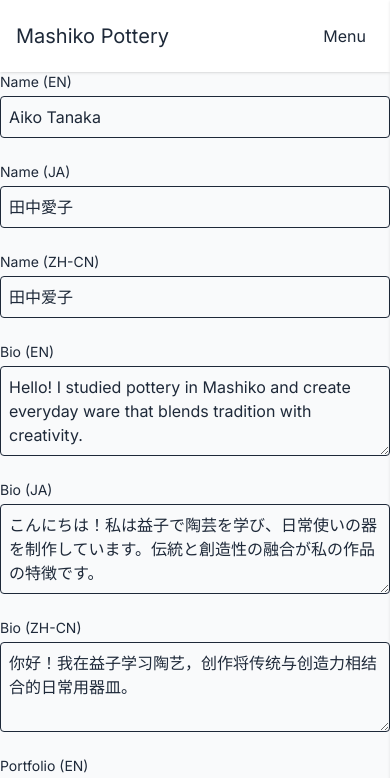
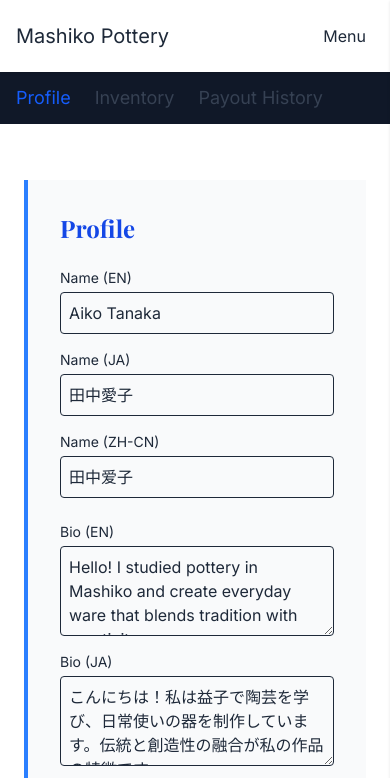
Before and after one commit to damienteo/mashiko-pottery, a Next.js app: page /en/seller/profile in a window 390 px wide. Shown: the top 778 px of the page. Built offline with nearby package versions, Linux system fonts and the light colour scheme; no server answers.

Commit message:
Add Seller layout

```diff
--- a/src/app/[locale]/admin/AdminLayoutClient.tsx
+++ b/src/app/[locale]/admin/AdminLayoutClient.tsx
@@ -2,9 +2,6 @@
 import React from "react";
 import Link from "next/link";
 import { useTranslations, useLocale } from "next-intl";
-import { Provider } from "react-redux";
-import { store } from "@/store/store";
-
 interface AdminLayoutClientProps {
   children: React.ReactNode;
 }
@@ -17,7 +14,6 @@ export default function AdminLayoutClient({
   const t = useTranslations("admin");
 
   return (
-    <Provider store={store}>
     <div className="min-h-screen bg-gray-50 flex flex-col">
       <header className="bg-gray-900 text-white py-3 shadow-md">
         <nav className="max-w-7xl mx-auto px-4 flex space-x-6">
@@ -43,6 +39,5 @@ export default function AdminLayoutClient({
       </header>
       <main className="flex-1 p-6 bg-white">{children}</main>
     </div>
-    </Provider>
   );
 }
--- /dev/null
+++ b/src/app/[locale]/seller/SellerLayoutClient.tsx
@@ -0,0 +1,51 @@
+"use client";
+
+import React from "react";
+import Link from "next/link";
+import { useLocale, useTranslations } from "next-intl";
+import { usePathname } from "next/navigation";
+
+interface SellerLayoutClientProps {
+  children: React.ReactNode;
+}
+
+export default function SellerLayoutClient({
+  children,
+}: SellerLayoutClientProps) {
+  const locale = useLocale();
+  const t = useTranslations("seller.nav");
+  const path = usePathname();
+  const base = `/${locale}/seller`;
+
+  const navItems = [
+    { href: `${base}/profile`, label: t("profile") },
+    { href: `${base}/inventory`, label: t("inventory") },
+    { href: `${base}/payouts`, label: t("payoutHistory") },
+  ];
+
+  return (
+    <div className="min-h-screen bg-gray-50 flex flex-col">
+      <header className="bg-gray-900 text-white py-3 shadow-md">
+        <nav className="max-w-7xl mx-auto px-4 flex space-x-6">
+          {navItems.map(({ href, label }) => {
+            const isActive = path === href;
+            return (
+              <Link
+                key={href}
+                href={href}
+                className={`text-lg font-medium ${
+                  isActive
+                    ? "text-blue-600"
+                    : "text-gray-700 hover:text-blue-500"
+                }`}
+              >
+                {label}
+              </Link>
+            );
+          })}
+        </nav>
+      </header>
+      <main className="flex-1 p-6 bg-white">{children}</main>
+    </div>
+  );
+}
--- /dev/null
+++ b/src/app/[locale]/seller/layout.tsx
@@ -0,0 +1,34 @@
+import type { Metadata } from "next";
+import { routing } from "@/i18n/routing";
+import { getTranslations } from "next-intl/server";
+
+import SellerLayoutClient from "./SellerLayoutClient";
+
+export const dynamic = "force-dynamic";
+
+export function generateStaticParams() {
+  return routing.locales.map((locale) => ({ locale }));
+}
+
+export async function generateMetadata({
+  params,
+}: {
+  params: { locale: string };
+}): Promise<Metadata> {
+  const t = await getTranslations({
+    locale: params.locale,
+    namespace: "meta.seller.profile",
+  });
+  return {
+    title: t("title"),
+    description: t("description"),
+  };
+}
+
+export default function SellerLayout({
+  children,
+}: {
+  children: React.ReactNode;
+}) {
+  return <SellerLayoutClient>{children}</SellerLayoutClient>;
+}
--- a/src/app/[locale]/seller/profile/SellerProfileClient.tsx
+++ b/src/app/[locale]/seller/profile/SellerProfileClient.tsx
@@ -114,7 +114,10 @@ export default function SellerProfileClient() {
   };
 
   return (
+    <div className="mt-8 p-8 max-w-3xl mx-auto space-y-6 bg-gray-50 border-l-4 border-blue-500">
+      <h1 className="text-2xl font-bold text-blue-700">{t("title")}</h1>
       <form onSubmit={handleSubmit(onSubmit)} className="space-y-6">
+        <div className="grid grid-cols-1 md:grid-cols-3 gap-4">
           <div>
             <label className="block text-sm font-medium">
               {t("fields.name")} (EN)
@@ -124,7 +127,9 @@ export default function SellerProfileClient() {
               className="mt-1 block w-full border p-2 rounded"
             />
             {errors.name?.en && (
-          <p className="text-red-600 text-xs mt-1">{errors.name.en.message}</p>
+              <p className="text-red-600 text-xs mt-1">
+                {errors.name.en.message}
+              </p>
             )}
           </div>
           <div>
@@ -136,7 +141,9 @@ export default function SellerProfileClient() {
               className="mt-1 block w-full border p-2 rounded"
             />
             {errors.name?.ja && (
-          <p className="text-red-600 text-xs mt-1">{errors.name.ja.message}</p>
+              <p className="text-red-600 text-xs mt-1">
+                {errors.name.ja.message}
+              </p>
             )}
           </div>
           <div>
@@ -153,7 +160,9 @@ export default function SellerProfileClient() {
               </p>
             )}
           </div>
+        </div>
 
+        <div className="grid grid-cols-1 md:grid-cols-3 gap-4">
           <div>
             <label className="block text-sm font-medium">
               {t("fields.bio")} (EN)
@@ -164,7 +173,9 @@ export default function SellerProfileClient() {
               className="mt-1 block w-full border p-2 rounded"
             />
             {errors.bio?.en && (
-          <p className="text-red-600 text-xs mt-1">{errors.bio.en.message}</p>
+              <p className="text-red-600 text-xs mt-1">
+                {errors.bio.en.message}
+              </p>
             )}
           </div>
           <div>
@@ -177,7 +188,9 @@ export default function SellerProfileClient() {
               className="mt-1 block w-full border p-2 rounded"
             />
             {errors.bio?.ja && (
-          <p className="text-red-600 text-xs mt-1">{errors.bio.ja.message}</p>
+              <p className="text-red-600 text-xs mt-1">
+                {errors.bio.ja.message}
+              </p>
             )}
           </div>
           <div>
@@ -195,7 +208,9 @@ export default function SellerProfileClient() {
               </p>
             )}
           </div>
+        </div>
 
+        <div className="grid grid-cols-1 md:grid-cols-3 gap-4">
           <div>
             <label className="block text-sm font-medium">
               {t("fields.portfolio")} (EN)
@@ -238,6 +253,7 @@ export default function SellerProfileClient() {
               </p>
             )}
           </div>
+        </div>
 
         <div className="flex space-x-4">
           <Button type="submit" variant="primary" disabled={!isValid}>
@@ -252,5 +268,6 @@ export default function SellerProfileClient() {
           </Button>
         </div>
       </form>
+    </div>
   );
 }
--- a/src/locales/en.json
+++ b/src/locales/en.json
@@ -147,6 +147,11 @@
     "error": "An error occurred"
   },
   "seller": {
+    "nav": {
+      "profile": "Profile",
+      "inventory": "Inventory",
+      "payoutHistory": "Payout History"
+    },
     "profile": {
       "title": "Profile",
       "description": "Edit your artisan profile and portfolio.",
--- a/src/locales/ja.json
+++ b/src/locales/ja.json
@@ -147,6 +147,11 @@
     "error": "エラーが発生しました"
   },
   "seller": {
+    "nav": {
+      "profile": "プロフィール",
+      "inventory": "在庫管理",
+      "payoutHistory": "支払い履歴"
+    },
     "profile": {
       "title": "プロフィール",
       "description": "あなたの職人プロフィールとポートフォリオを編集します。",
--- a/src/locales/zh-CN.json
+++ b/src/locales/zh-CN.json
@@ -147,6 +147,11 @@
     "error": "发生错误"
   },
   "seller": {
+    "nav": {
+      "profile": "个人资料",
+      "inventory": "库存管理",
+      "payoutHistory": "付款历史"
+    },
     "profile": {
       "title": "个人资料",
       "description": "编辑您的陶艺家个人资料和作品集。",
```
Lines whose indentation alone changed are shown as unchanged.
